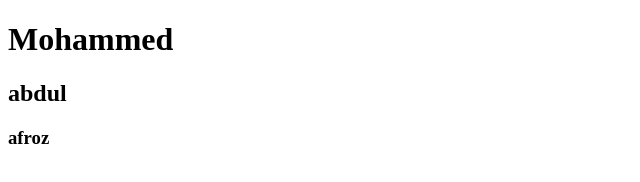
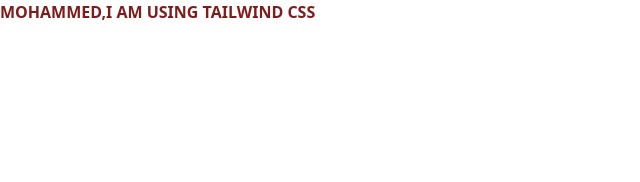
Before and after one commit to afrozabdul/sakrd, a plain HTML site: page index.html in a window 1280 px wide. Shown: the whole page, without its empty margins (0-640 px from the left). Drawn offline with Linux system fonts and the light colour scheme.

Commit message:
tailwind cli setup

```diff
--- a/index.html
+++ b/index.html
@@ -4,10 +4,9 @@
     <meta charset="UTF-8">
     <meta name="viewport" content="width=device-width, initial-scale=1.0">
     <title>Document</title>
+    <link rel="stylesheet" href="styles.css">
 </head>
 <body>
-    <h1>Mohammed</h1>
-    <h2>abdul</h2>
-    <h3>afroz</h3>
+    <h1 class="uppercase text-red-900 font-bold ">Mohammed,i am using tailwind css</h1>
 </body>
 </html>
```
Also changed, not shown: styles.css, 1 other file.
